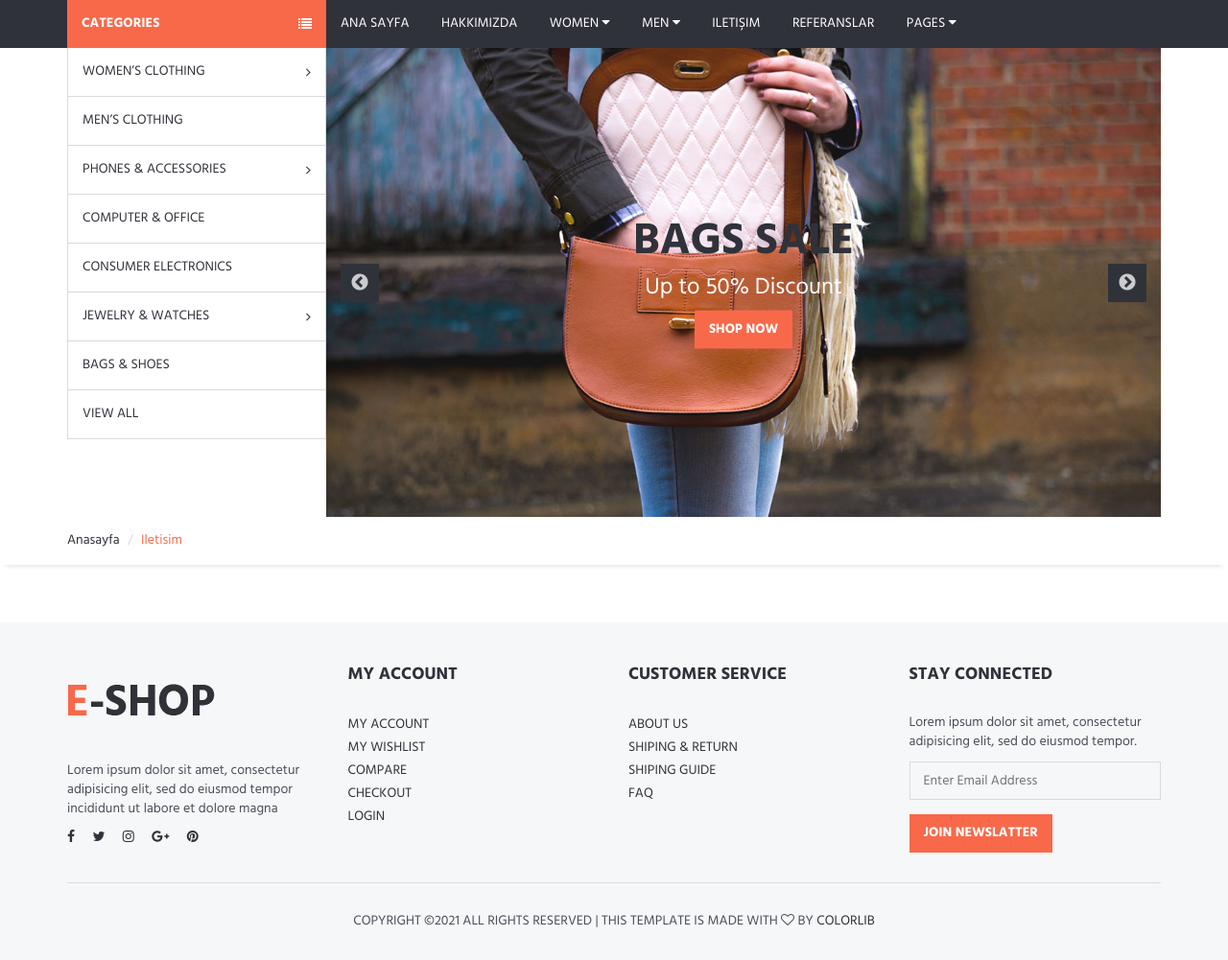
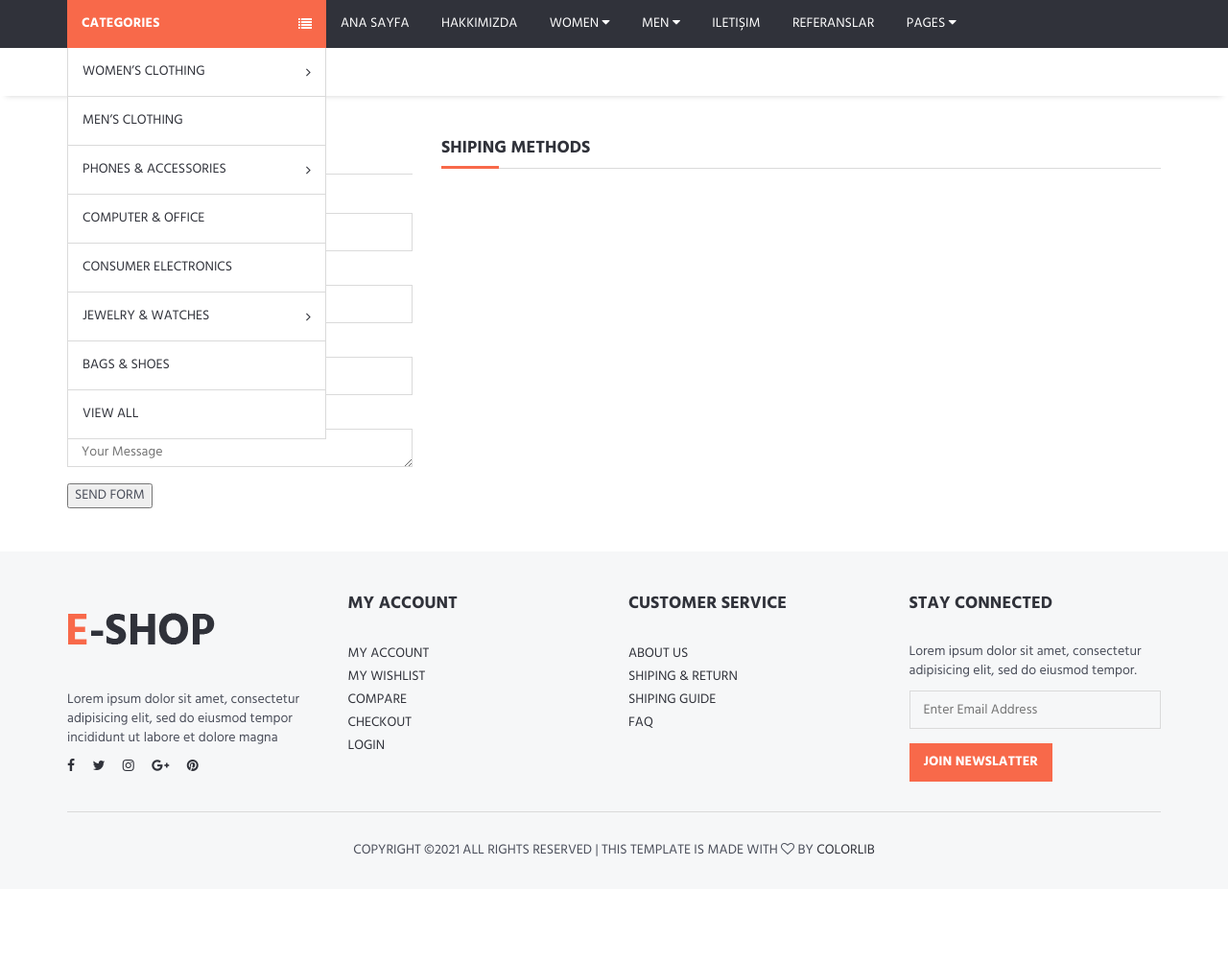
Before and after one commit to sadagatasgarov/django-ticaret, a Django app: template home/templates/iletisim.html in a window 1280 px wide; the page is wider, and only the part inside the window is pictured. Shown: the part 131-1132 px from the top of that part at 96% size. After the commit the page ends 1024 px from the top of that part, so only its background shows below. Run offline with Django 3.2, Linux system fonts and the light colour scheme; the template is opened without the code that fills it: values that come from a table or form of the project are taken from there, others are empty; some libraries are stand-ins or nearby versions.

Commit message:
contact(iletisim ) Django messages kullanimi, contact form

```diff
--- a/home/models.py
+++ b/home/models.py
@@ -1,8 +1,11 @@
+from pyexpat import model
+
 from ckeditor_uploader.fields import RichTextUploadingField
 from django.db import models
 
+# Create your models here.
+from django.forms import ModelForm, TextInput, Textarea
 
-# Create your models here.
 
 class Home(models.Model):
     title = models.CharField(max_length=30)
@@ -39,3 +42,34 @@ class Setting(models.Model):
 
     def __str__(self):
         return self.title
+
+
+class ContactFormMassage(models.Model):
+    STATUS = (
+        ('New', 'New'),
+        ('Read', 'Read'),
+    )
+    name = models.CharField(blank=True, max_length=20)
+    email = models.CharField(blank=True, max_length=50)
+    subject = models.CharField(blank=True, max_length=50)
+    message = models.CharField(blank=True, max_length=255)
+    status = models.CharField(max_length=10, choices=STATUS, default='New')
+    ip = models.CharField(blank=True, max_length=20)
+    note = models.CharField(blank=True, max_length=100)
+    create_at = models.DateTimeField(auto_now_add=True)
+    update_at = models.DateTimeField(auto_now=True)
+
+    def __str__(self):
+        return self.name
+
+
+class ContactForm(ModelForm):
+    class Meta:
+        model = ContactFormMassage
+        fields = ['name', 'email', 'subject', 'message']
+        widgets = {
+            'name': TextInput(attrs={'class': 'input', 'placeholder': 'Name & Surname'}),
+            'subject': TextInput(attrs={'class': 'input', 'placeholder': 'Subject'}),
+            'email': TextInput(attrs={'class': 'input', 'placeholder': 'Email Address'}),
+            'message': Textarea(attrs={'class': 'input', 'placeholder': 'Your Message', 'rows': '5'}),
+        }
--- a/home/templates/hakkimizda.html
+++ b/home/templates/hakkimizda.html
@@ -12,9 +12,6 @@
 {% include 'sidebar.html' %}
 {% endblock %}
 
-{% block slider %}
-{% include 'slider.html' %}
-{% endblock %}
 
 {% block content %}
 <!-- BREADCRUMB -->
--- a/home/templates/iletisim.html
+++ b/home/templates/iletisim.html
@@ -1,27 +1,23 @@
-
 {% extends 'homebase.html' %}
-
 {% block title %} {{ setting.title }} {% endblock %}
 {% block description %} {{ setting.description }} {% endblock %}
-{% block keywords %} {{ setting.keywords }} {% endblock %}
-{% block head %} <link rel="icon"
-      type="image/png"
-      href="{{ setting.icon.url}}"> {% endblock %}
+{% block keywords %}{{ setting.keywords }}{% endblock %}
+{% block head %}
+<link rel="icon" type="image/png" href="{{ setting.icon.url}}" />
+{% endblock %}
+
 
 {% block sidebar %}
 {% include 'sidebar.html' %}
 {% endblock %}
 
-{% block slider %}
-{% include 'slider.html' %}
-{% endblock %}
 
 {% block content %}
 <!-- BREADCRUMB -->
 <div id="breadcrumb">
   <div class="container">
     <ul class="breadcrumb">
-				<li> <a href="/"> Anasayfa </a> </li>
+      <li><a href="/"> Anasayfa </a></li>
       <li class="active">Iletisim</li>
     </ul>
   </div>
@@ -34,7 +30,44 @@
   <div class="container">
     <!-- row -->
     <div class="row">
+      <div class="col-md-4">
+        <div class="billing-details">
+          <div class="section-title">
+            <h3 class="title">Iletisim formu</h3>
+            {% if messages %}
+			{% for message in messages %}
+            <div class="alert alert-{{message.tags}}" role="alert">
+              {{ message }}
+            </div>
+            {% endfor %}
+			{% endif %}
+          </div>
+          <form action="" method="POST">
+            <div class="form-group">
+            {% csrf_token %}
+			{{form.as_p}}
+            <input type="submit" value="SEND FORM" />
+          </div>
+
+          </form>
+
+
+          <div class="form-group"></div>
+        </div>
+      </div>
+
+      <div class="col-md-8">
+        <div class="shiping-methods">
+
+          <div class="section-title">
+            <h4 class="title">Shiping Methods</h4>
+          </div>
+          <div>
 			  {{setting.contact|safe}}
+          </div>
+
+        </div>
+      </div>
     </div>
     <!-- /row -->
   </div>
--- a/home/templates/referanslar.html
+++ b/home/templates/referanslar.html
@@ -12,9 +12,6 @@
 {% include 'sidebar.html' %}
 {% endblock %}
 
-{% block slider %}
-{% include 'slider.html' %}
-{% endblock %}
 
 {% block content %}
 <!-- BREADCRUMB -->
```
Also changed, not shown: home/admin.py (+6 -1 lines), home/views.py (+22 -6 lines), home/migrations/0003_auto_20210210_1705.py (added), home/migrations/0004_auto_20210210_1810.py (added), product/migrations/0005_auto_20210210_1705.py (added). Lines whose indentation alone changed are shown as unchanged.
